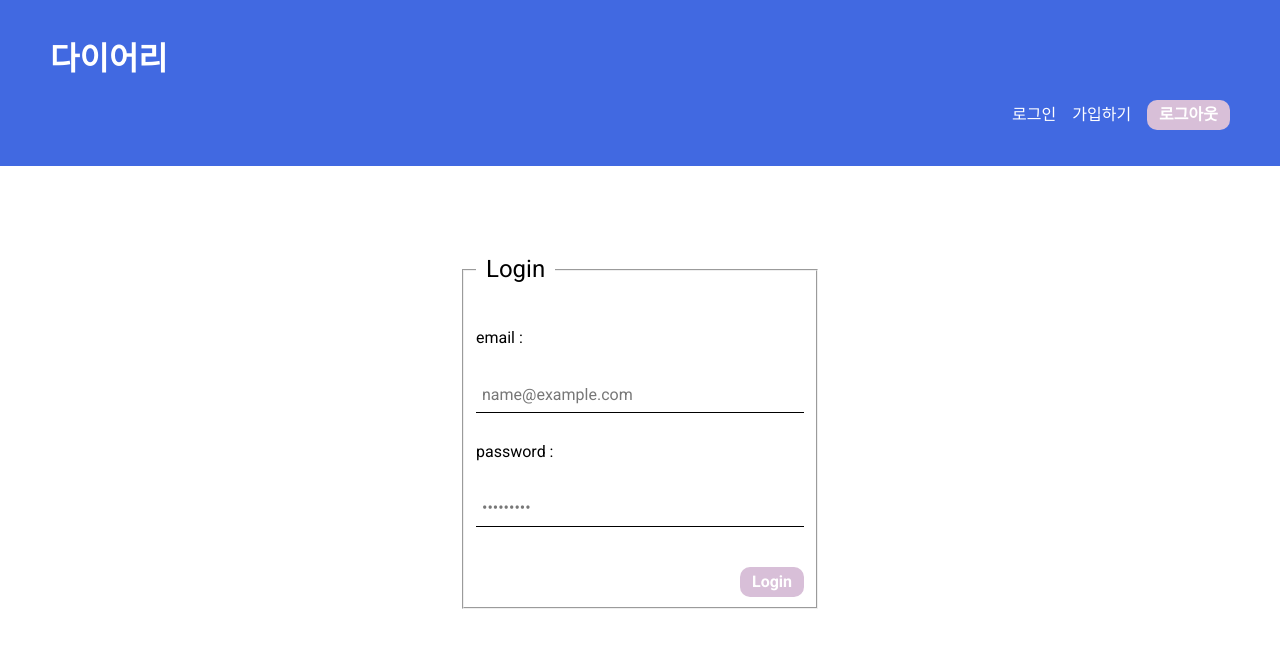
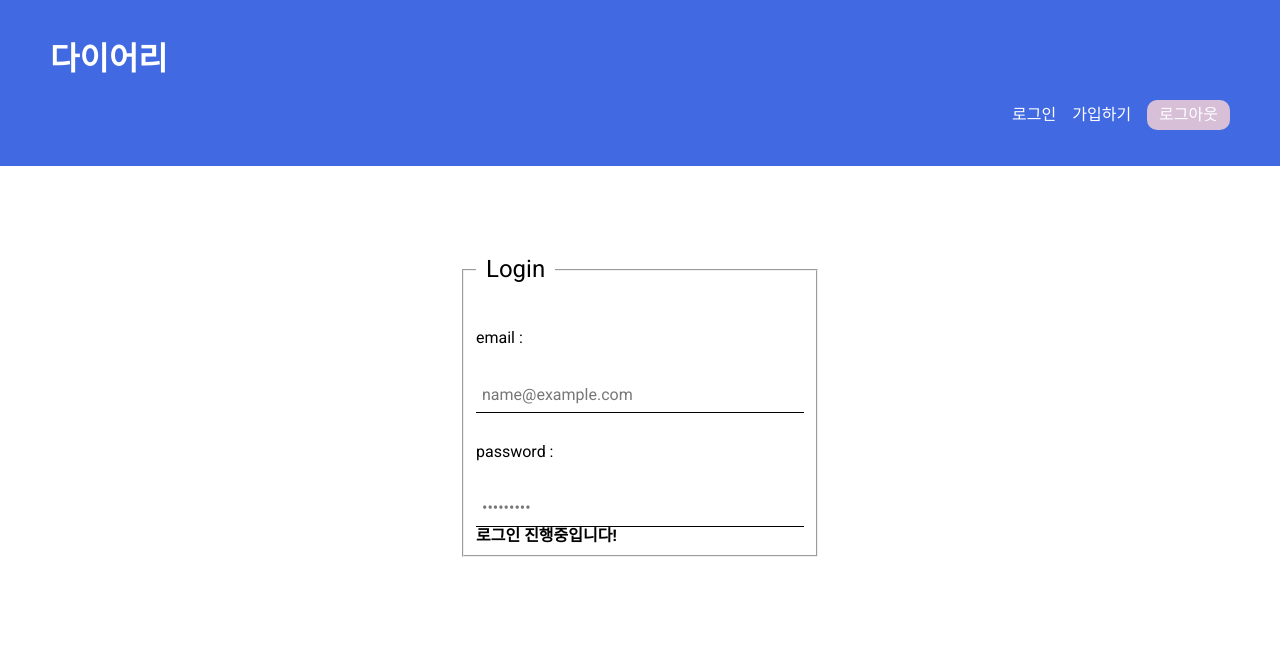
Before and after one commit to baeggoose/Firebase, a React (Create React App) app: page /login in a window 1280 px wide. Both pictures are taken after typing "name@example.com", "Sample123" into the empty fields and a click on the button "Login". Shown: the top 648 px of the page. Built offline with nearby package versions, Linux system fonts and the light colour scheme; no server answers.

Commit message:
로그인 기능 구현

```diff
--- a/src/components/Nav.module.css
+++ b/src/components/Nav.module.css
@@ -25,6 +25,5 @@
   color: #fff;
   background-color: Thistle;
   border: none;
-  font-weight: bold;
   cursor: pointer;
 }
--- /dev/null
+++ b/src/hooks/useLogin.js
@@ -0,0 +1,35 @@
+import { useState } from "react";
+import { appAuth } from "../firebase/config";
+import { signInWithEmailAndPassword } from "firebase/auth";
+import { useAuthContext } from "./useAuthContext";
+
+export const useLogin = () => {
+  // 에러 정보를 저장합니다
+  const [error, setError] = useState(null);
+  // 현재 서버와 통신 상태를 저장합니다
+  const [isPending, setIsPending] = useState(false);
+  const { dispatch } = useAuthContext();
+
+  const login = (email, password) => {
+    setError(null);
+    setIsPending(true);
+
+    signInWithEmailAndPassword(appAuth, email, password)
+      .then((userCredential) => {
+        const user = userCredential.user;
+        dispatch({ type: "login", payload: user });
+        setError(null);
+        setIsPending(false);
+
+        if (!user) {
+          throw new Error("로그인에 실패했습니다.");
+        }
+      })
+      .catch((err) => {
+        setError(err.message);
+        setIsPending(false);
+        console.log(err.message);
+      });
+  };
+  return { error, isPending, login };
+};
--- a/src/pages/login/Login.js
+++ b/src/pages/login/Login.js
@@ -1,9 +1,12 @@
 import { useState } from "react";
+import { useLogin } from "../../hooks/useLogin";
 import styles from "./Login.module.css";
 
 export default function Login() {
   const [email, setEmail] = useState("");
   const [password, setPassword] = useState("");
+  const { error, isPending, login } = useLogin();
+
   const handledata = (event) => {
     if (event.target.type === "email") {
       setEmail(event.target.value);
@@ -14,7 +17,7 @@ export default function Login() {
 
   const handleSubmit = (event) => {
     event.preventDefault();
-    console.log(email, password);
+    login(email, password);
   };
 
   return (
@@ -39,9 +42,13 @@ export default function Login() {
           onChange={handledata}
         />
 
-        <button type="submit" className={styles.btn}>
-          Login
-        </button>
+        {!isPending && (
+          <button type="submit" className={styles.btn}>
+            Login
+          </button>
+        )}
+        {isPending && <strong>로그인 진행중입니다!</strong>}
+        {isPending && <strong>{error}</strong>}
       </fieldset>
     </form>
   );
```
